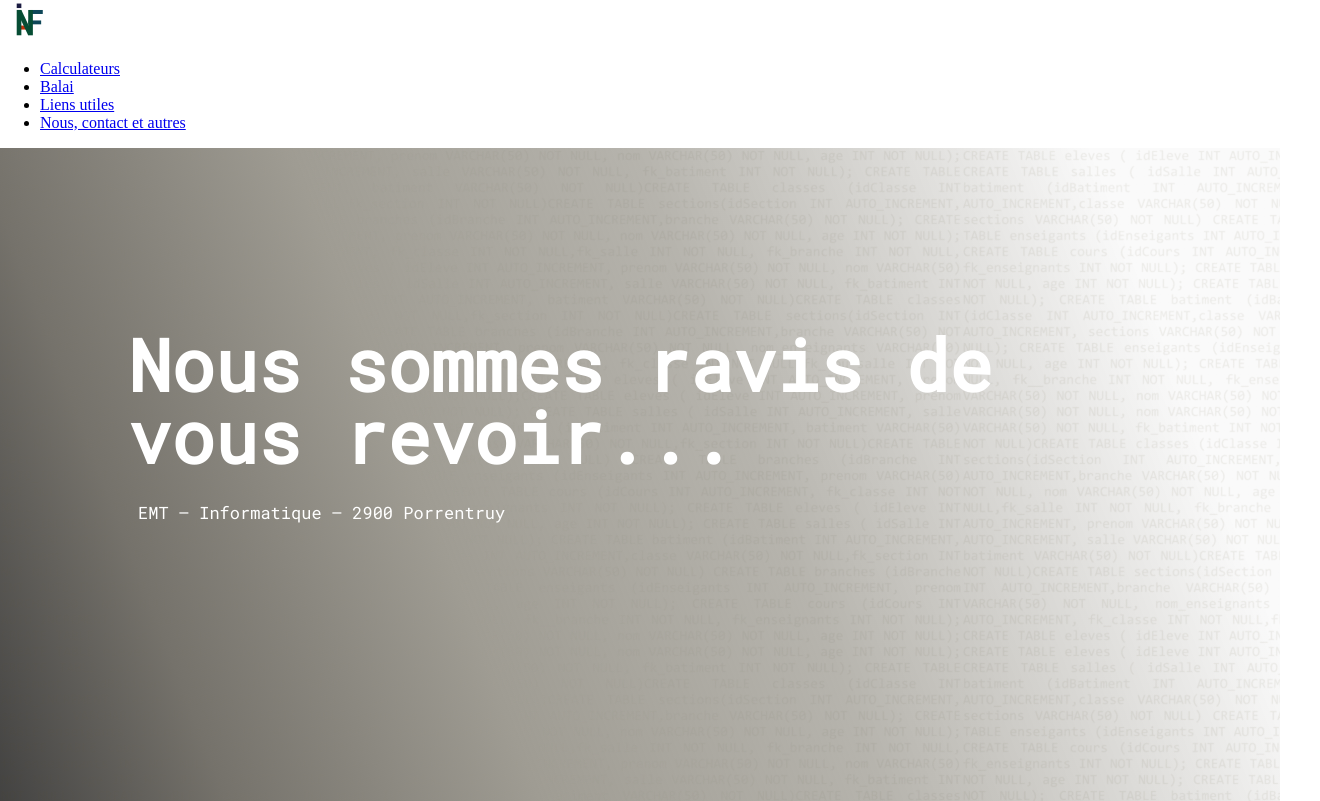
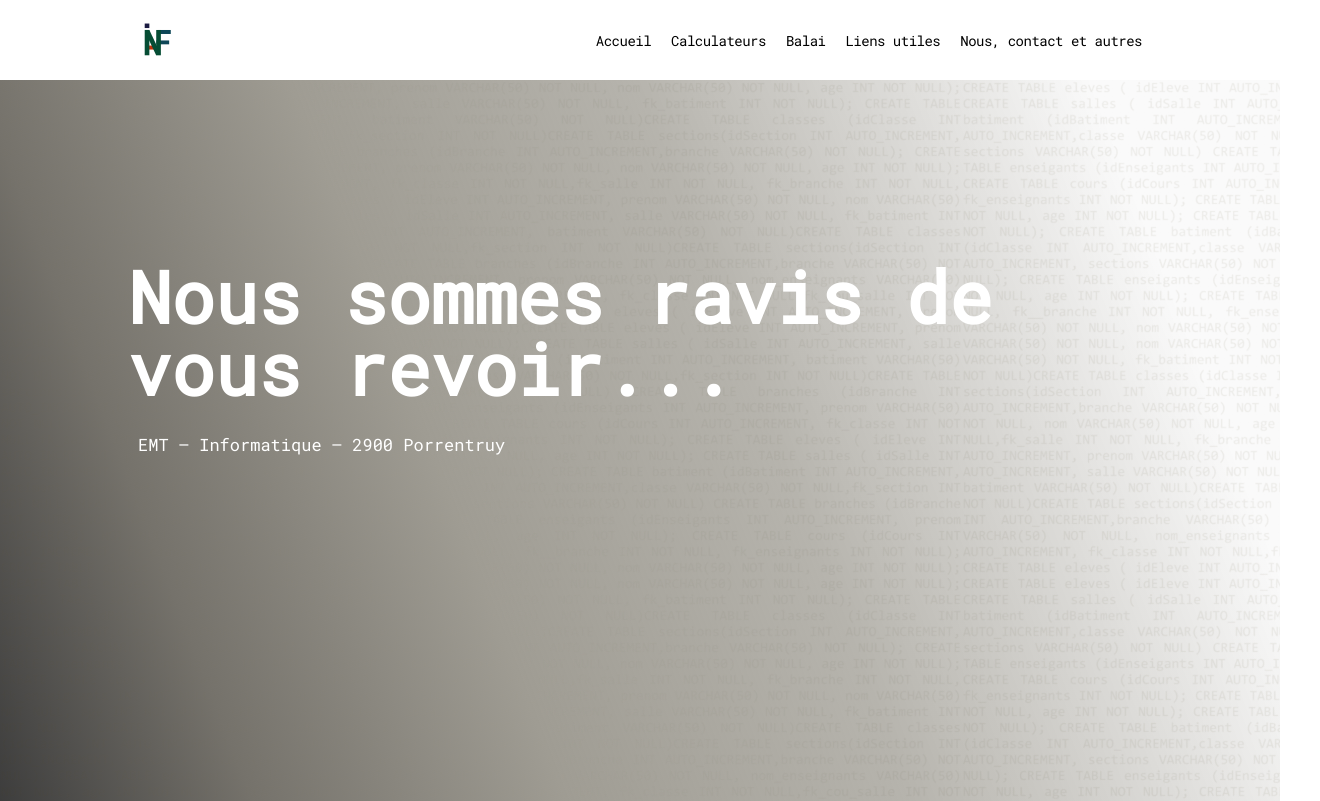
Before and after one commit to drafolin/infa-emt, a Nuxt app: page / in a window 1280 px wide. Shown: the top 801 px of the page, 1320 px wide, since content can reach past the window. Built offline with nearby package versions, Linux system fonts and the light colour scheme; a web font is replaced by a local one.

Commit message:
added styling

```diff
--- a/components/TheFooter.vue
+++ b/components/TheFooter.vue
@@ -1,9 +1,10 @@
 <template>
-	<div>
+	<div class="root">
 		<p>
 			&copy; 2022 Chloé Renaud et Odin Beuchat - Tous droits réservés
 		</p>
-		<div style="display: flex; align-items: baseline">
+		<div class="resources">
+			<div>
 				<span style="height:1em; ">
 					Made with </span>
 				<NuxtLink to="https://vuejs.org/">
@@ -26,4 +27,44 @@
 				</NuxtLink>
 			</div>
 		</div>
+	</div>
 </template>
+
+<style lang="scss" scoped>
+.root {
+	display: flex;
+	flex-direction: column;
+	align-items: center;
+	justify-content: center;
+	height: 100px;
+	width: 100%;
+	background-color: #f5f5f5;
+	color: #333;
+	font-size: 0.8em;
+	padding: 0 20px;
+	margin: 0;
+
+	.resources {
+		display: flex;
+		align-items: center;
+		justify-content: center;
+		margin: 0;
+		padding: 0;
+		font-family: "Roboto Mono", monospace;
+		flex-direction: column;
+
+		>div {
+			display: flex;
+			align-items: baseline;
+			justify-content: center;
+			margin: 0;
+			padding: 0;
+			font-family: "Roboto Mono", monospace;
+
+			img {
+				margin: 0 5px;
+			}
+		}
+	}
+}
+</style>
--- a/components/TheHeader.vue
+++ b/components/TheHeader.vue
@@ -1,8 +1,11 @@
 <template>
 	<div>
-		<NuxtLink to="/"><img height="40px" src="~/assets/icons/infa.svg" alt="Logo de la classe" /></NuxtLink>
 		<nav>
+			<NuxtLink to="/"><img height="40px" src="~/assets/icons/infa.svg" alt="Logo de la classe" /></NuxtLink>
 			<ul>
+				<li>
+					<NuxtLink to="/">Accueil</NuxtLink>
+				</li>
 				<li>
 					<NuxtLink to="/calculateurs">Calculateurs</NuxtLink>
 				</li>
@@ -19,3 +22,50 @@
 		</nav>
 	</div>
 </template>
+
+<style lang="scss" scoped>
+$monospace :"Roboto Mono",
+monospace;
+
+div {
+	nav {
+		height: 80px;
+		display: flex;
+		flex-direction: row;
+		justify-content: space-between;
+		width: 80%;
+		max-width: 1080px;
+		margin: auto;
+
+		>a {
+			display: flex;
+			align-items: center;
+
+			img {
+				height: 40px;
+			}
+		}
+
+		ul {
+			display: flex;
+			flex-direction: row;
+			align-items: center;
+			list-style: none;
+			padding: 0;
+			margin: 0;
+
+			li {
+				margin: 0 10px;
+
+				a {
+					color: black;
+					text-decoration: none;
+					font-family: $monospace;
+					font-size: 14px;
+					letter-spacing: -.5px;
+				}
+			}
+		}
+	}
+}
+</style>
```
Lines whose indentation alone changed are shown as unchanged.
